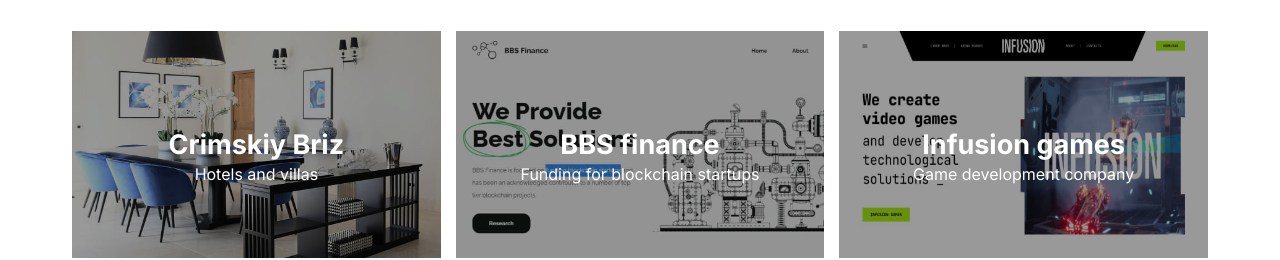
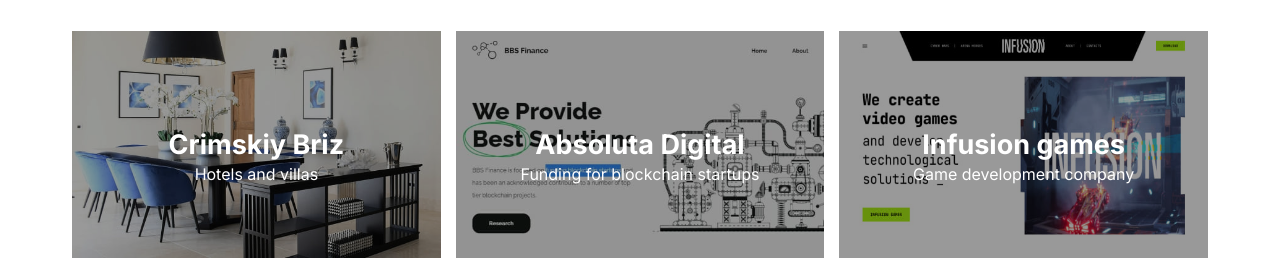
Before and after one commit to HarutDev77/CodeMilesRepo, a website: page index.html in a window 1280 px wide. Shown: the part 2260-2520 px from the top of the page. Drawn offline with Linux system fonts and the light colour scheme.

Commit message:
fix some bugs

```diff
--- a/index.html
+++ b/index.html
@@ -113,7 +113,7 @@
             </div>
             <div class="section_our_works_main_container_box" data-href="/BBSFinance.html">
                 <img src="./images/BBSFinancemainPage.jpg" alt="BBSFinance">
-                <h3>BBS finance</h3>
+                <h3>Absoluta Digital</h3>
                 <h4>Funding  for blockchain startups</h4>
             </div>
             <div class="section_our_works_main_container_box" data-href="/infusionGames.html">
```
